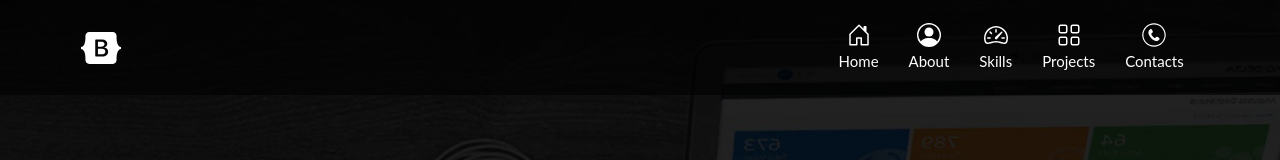
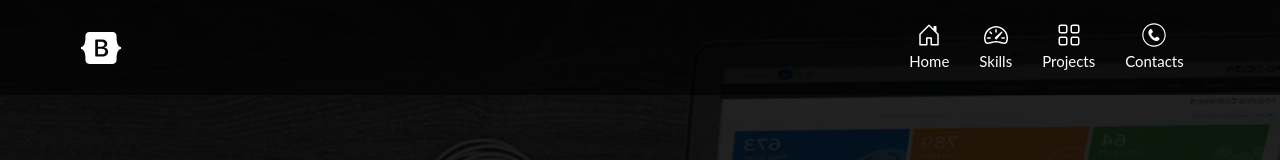
Before and after one commit to carl2525/carl2525.github.io, a plain HTML site: page portfolio/index.html in a window 1280 px wide. Shown: the top 160 px of the page. Drawn offline with nearby package versions, Linux system fonts and the light colour scheme.

Commit message:
Update index.html

```diff
--- a/portfolio/index.html
+++ b/portfolio/index.html
@@ -120,12 +120,6 @@
               <a href="#" class="nav-link text-white">
                 <svg class="bi d-block mx-auto mb-1" width="24" height="24"><use xlink:href="#home"/></svg>
                 Home
-              </a>
-            </li>
-            <li>
-              <a href="#" class="nav-link text-white">
-                <svg class="bi d-block mx-auto mb-1" width="24" height="24"><use xlink:href="#people-circle"/></svg>
-                About
               </a>
             </li>
             <li>
```
